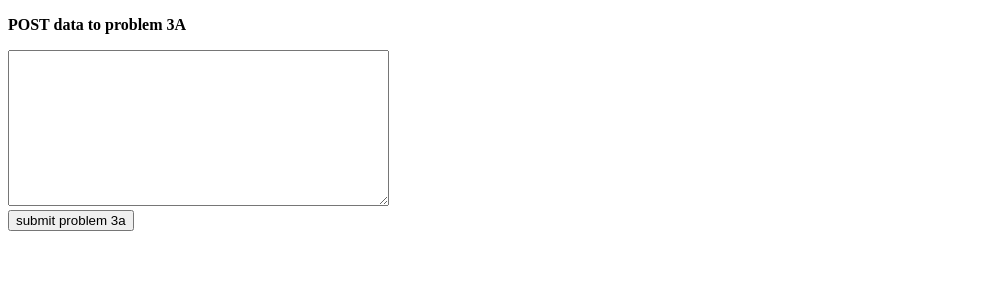
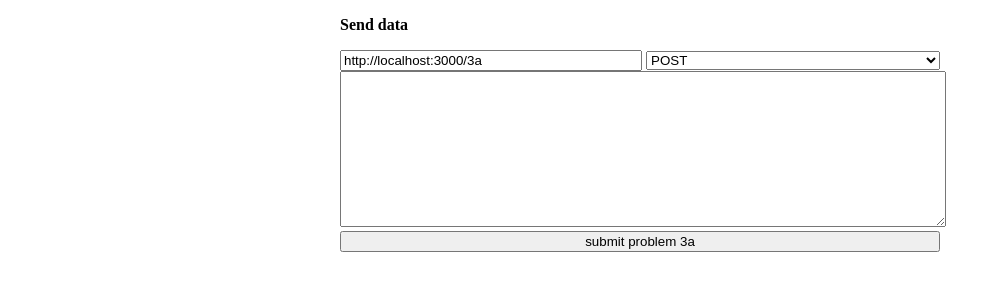
Before and after one commit to konstantinov90/skb3, a website: page public/post.html in a window 1280 px wide. Shown: the whole page, without its empty margins (0-1001 px from the left). Drawn offline with nearby package versions, Linux system fonts and the light colour scheme.

Commit message:
post page

```diff
--- /dev/null
+++ b/public/main.js
@@ -0,0 +1,17 @@
+$(function () {
+  // $("#text").keypress(function(event) {
+  //   if(event.which == '13') {
+  //     return false;
+  //   }
+  // });
+
+  $('#postForm').submit(function () {
+    $(this).attr('action', $('#action-select').val());
+    $(this).attr('method', $('#method-select').val());
+    // var textInit = $('#text').val();
+    // $('#text').val(textInit.replace(/\n/g, ''));
+    // console.log($('#text').val())
+    return true;
+  });
+
+});
--- a/public/post.html
+++ b/public/post.html
@@ -4,13 +4,24 @@
   <meta charset="UTF-8">
   <meta name="viewport" content="width=500, initial-scale=1.0">
   <meta http-equiv="X-UA-Compatible" content="ie=edge">
+  <link rel="stylesheet" href="style.css">
   <title>Document</title>
 </head>
 <body>
-  <form action="3a" method="post">
-    <p><b>POST data to problem 3A</b></p>
-    <textarea name="text" id="post-3a" cols="45" rows="10"></textarea>
+  <p><b>Send data</b></p>
+  <form name="postForm" id="postForm">
+    <div class="inputs">
+      <input type="text" id="action-select" value="http://localhost:3000/3a" placeholder="URL">
+      <select id="method-select">
+        <option value="POST">POST</option>
+        <option value="GET">GET</option>
+      </select>
+    </div>
+    <div><textarea id="text" name="text" id="post-3a" rows="10"></textarea></div>
     <div><input type="submit" value="submit problem 3a"></div>
   </form>
+
+  <script src="https://code.jquery.com/jquery-3.1.1.min.js"></script>
+  <script src="./main.js"></script>
 </body>
 </html>
--- /dev/null
+++ b/public/style.css
@@ -0,0 +1,22 @@
+* {
+  box-model: border;
+}
+
+body {
+  width: 600px;
+  margin: auto;
+}
+
+body div * {
+  display: inline-block;
+  width: 100%
+
+}
+
+.inputs * {
+  display: inline-block;
+  width: 49%;
+}
+option {
+  width: 100%;
+}
--- a/src/index.js
+++ b/src/index.js
@@ -16,7 +16,8 @@ app.use(cors())
 app.get('/', (req, res) => res.send('concurrently!!'));
 
 app.post('/3a', (req, res) => {
-  res.send(req.body)
+  const data = JSON.parse(req.body.text)
+  res.json(data)
 })
 
 app.use('/task3a', task3a)
```
